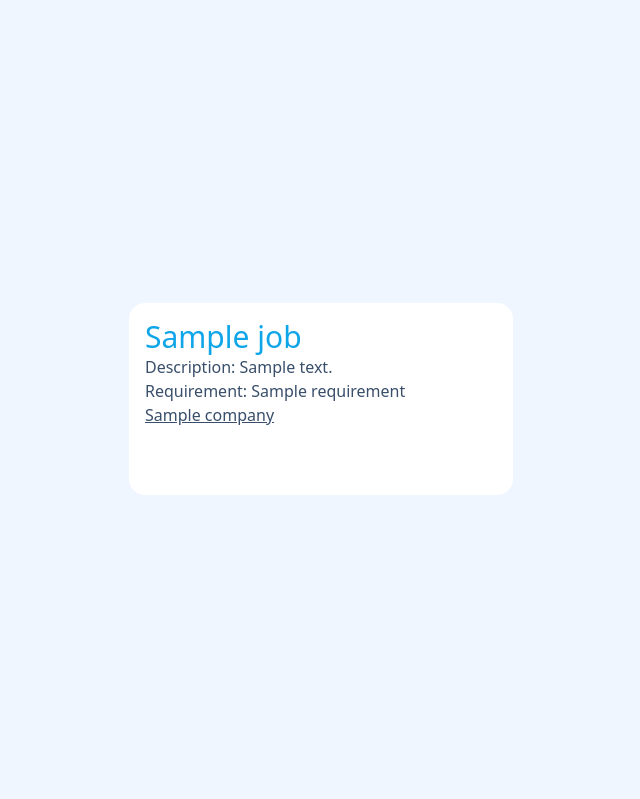
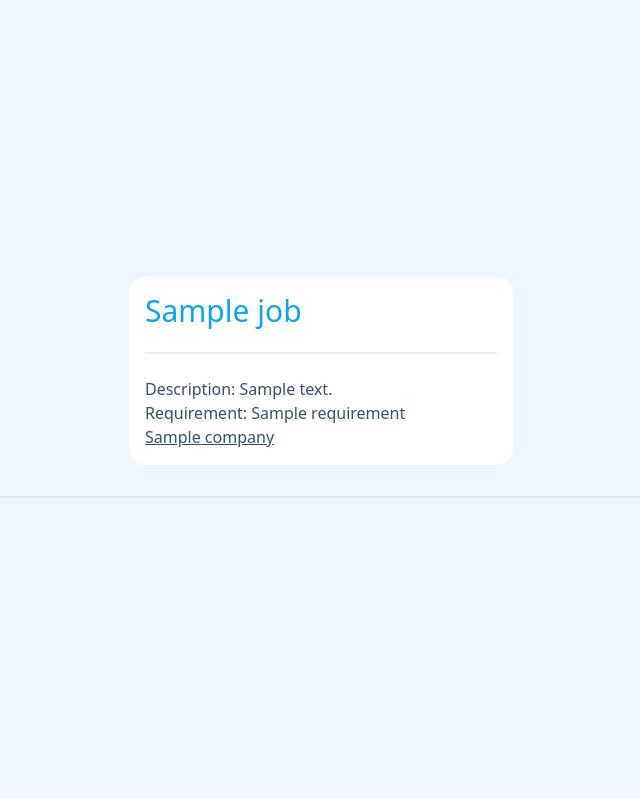
Before and after one commit to hitsuji0621/db-2023, a Flask app: template templates/front_page.html in a window 1280 px wide. Shown: the part 81-880 px from the top of the page, without its empty margins (319-959 px from the left). Run offline with Flask 3, Linux system fonts and the light colour scheme; the template is opened without the code that fills it: most values are stand-ins (such as "Sample title", 1, 10 or a date in 2020); parts of the project's set-up code (start-up, migrations or seed data) failed here and were passed over; some libraries are stand-ins or nearby versions.

Commit message:
ui change

```diff
--- a/templates/front_page.html
+++ b/templates/front_page.html
@@ -1,14 +1,16 @@
 {% extends 'base_auth.html' %}
 
 {% block mainContent %}
-<div class="w-full h-full flex flex-col justify-center items-center bg-base-200 gap-2">
+<div class="w-full h-full flex justify-center items-center">
+    <div class="w-1/2 h-full flex flex-col justify-center items-center bg-base-200 gap-2">
         {% for job in jobs %}
-    <div class="job-main card w-96 h-48 bg-base-100 p-4">
+        <div class="job-main card w-96 h-auto bg-base-100 p-4">
             <a href="{{ url_for('apply_page', job_id=job.job_id) }}">
                 <div class="job-title text-3xl text-sky-500">
                     {{ job.job_name }}
                 </div>
             </a>
+            <div class="divider"></div>
             <div class="job-content">
                 <span>Description: </span>
                 {{ job.description }}
@@ -20,6 +22,7 @@
                     job.company.company_name }}</a>
             </div>
         </div>
+        <div class="divider"></div>
         {% endfor %}
     </div>
 </div>
```
Lines whose indentation alone changed are shown as unchanged.
